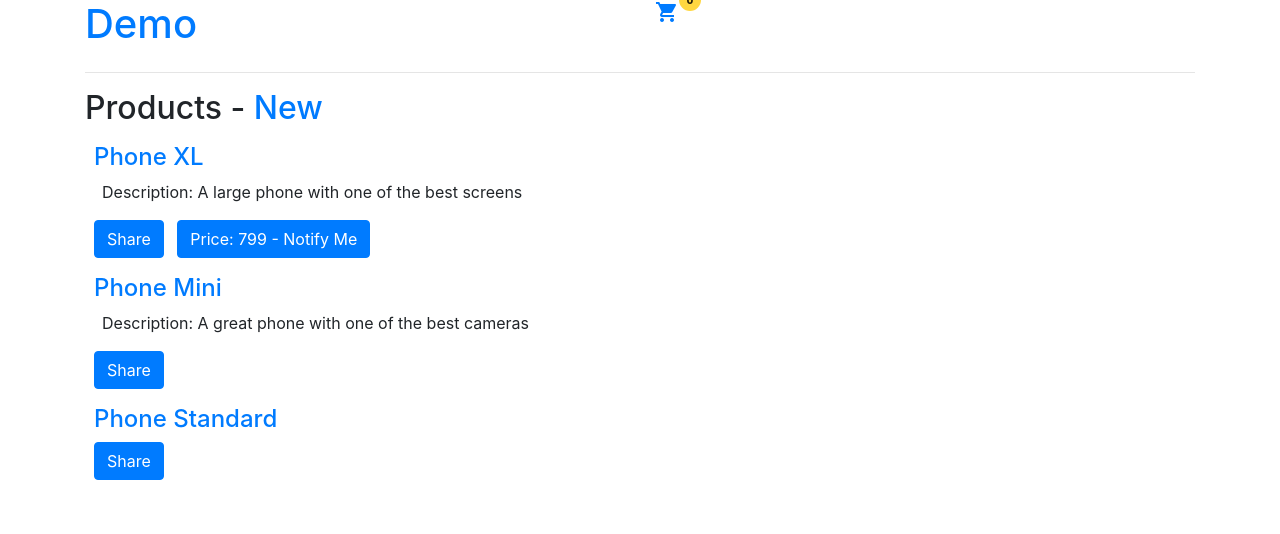
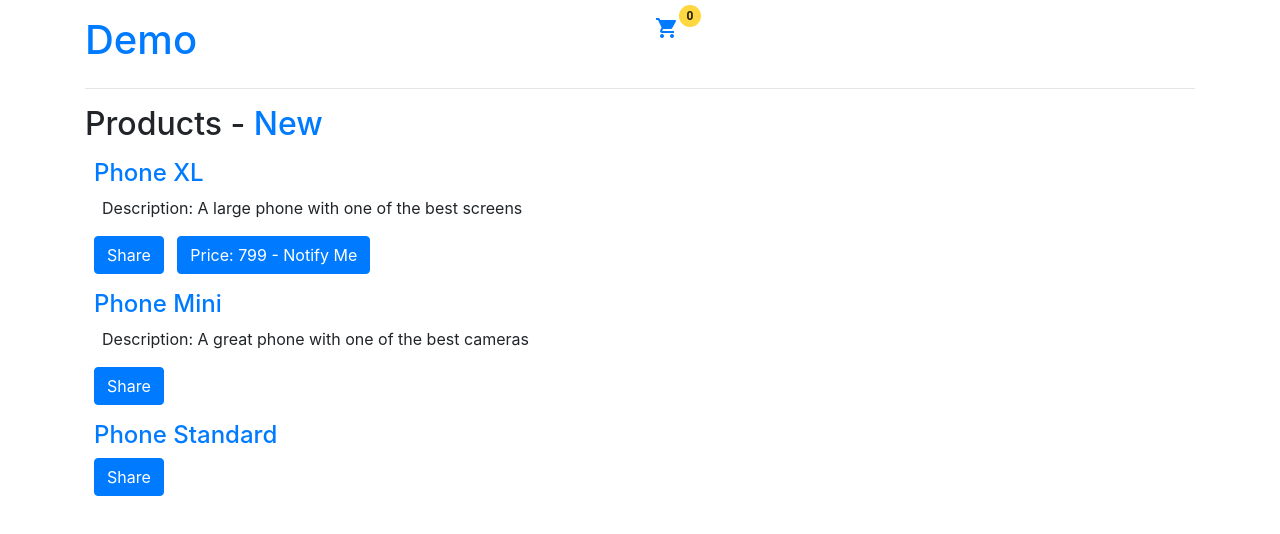
Before and after one commit to s2iwi2s/angular-demo-s2iwi2s, an Angular app: page / in a window 1280 px wide. Shown: the top 534 px of the page. Built offline with nearby package versions, Linux system fonts and the light colour scheme.

Commit message:
1 file modified

```diff
--- a/src/app/app.component.html
+++ b/src/app/app.component.html
@@ -1,4 +1,4 @@
-<div class="container">
+<div class="container pt-3">
 
 <app-top-bar></app-top-bar>
 <hr>
```
